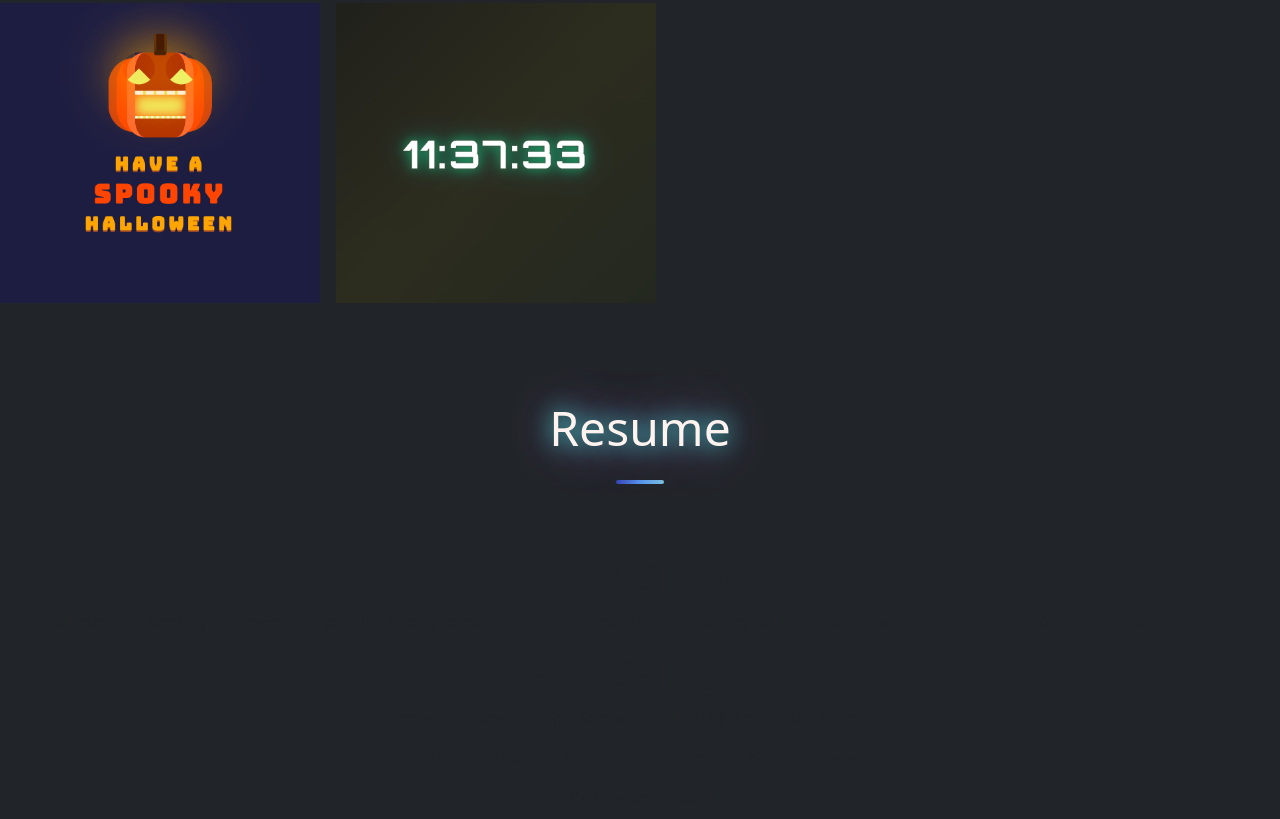
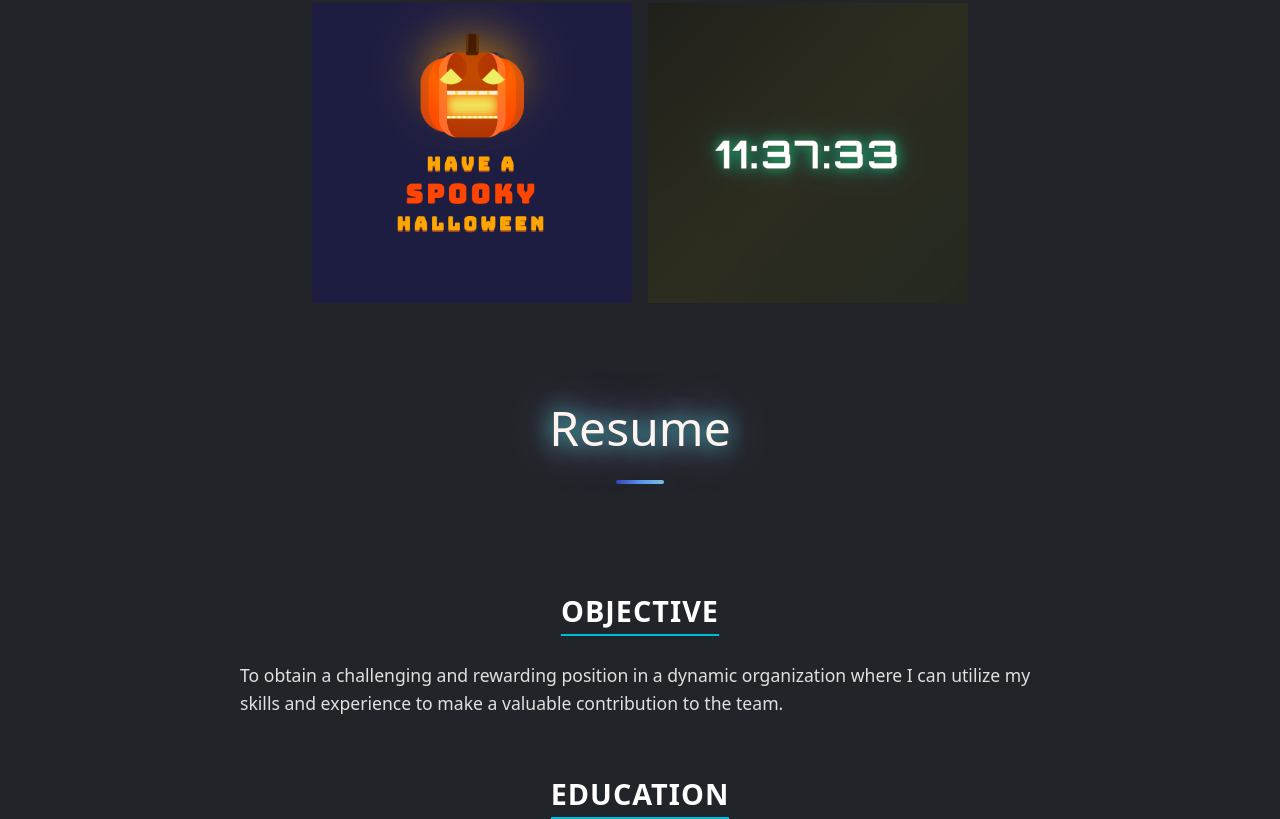
Before and after one commit to Michael-Volpe/Michael-s-Portfolio-, a plain HTML site: page index.html in a window 1280 px wide. Shown: the part 1981-2800 px from the top of the page. Drawn offline with nearby package versions, Linux system fonts and the light colour scheme; some packages are replaced by stand-ins of ours; a script that the page names is missing.

Commit message:
Update style.css

```diff
--- a/style.css
+++ b/style.css
@@ -343,3 +343,34 @@ header.masthead a {
 #portfolio .container-fluid .row .portfolio-box.clock {
   background: url('images/Clock.png') center/cover;
 }
+
+#portfolio .container-fluid .row {
+  justify-content: center;
+}
+
+.resh1 {
+  font-size: 1.8rem;
+  font-weight: 600;
+  color: #fff;
+  text-transform: uppercase;
+  letter-spacing: 1px;
+  margin-top: 40px;
+  margin-bottom: 15px;
+  border-bottom: 2px solid #00bcd4;
+  display: inline-block;
+  padding-bottom: 5px;
+}
+
+.resp {
+  font-size: 1.1rem;
+  color: #e0e0e0;
+  max-width: 800px;
+  margin: 0 auto 20px auto;
+  line-height: 1.6;
+  text-align: left;
+}
+.resp::before {
+  content: "";
+  display: block;
+  margin-top: 10px;
+}
```
